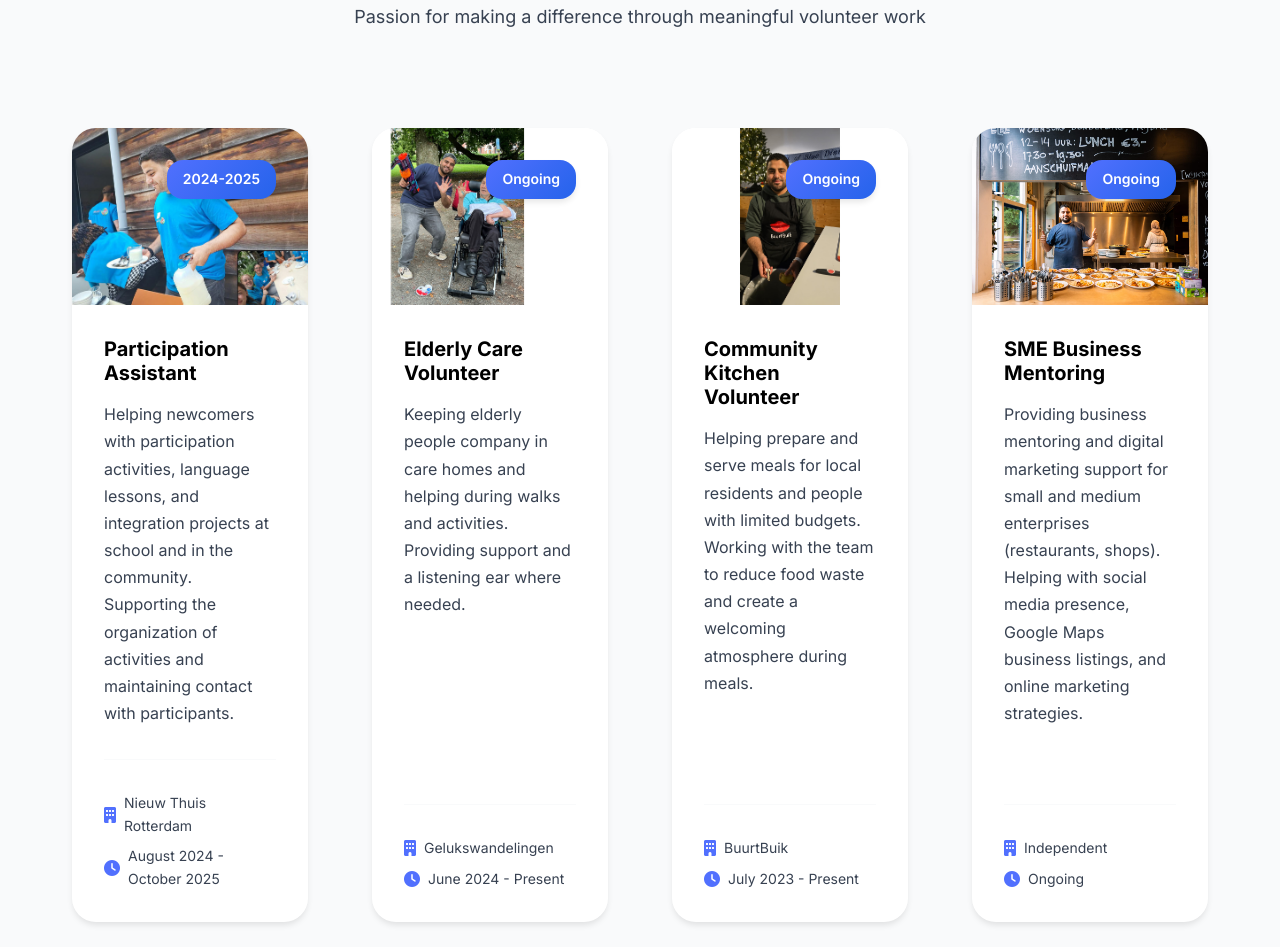
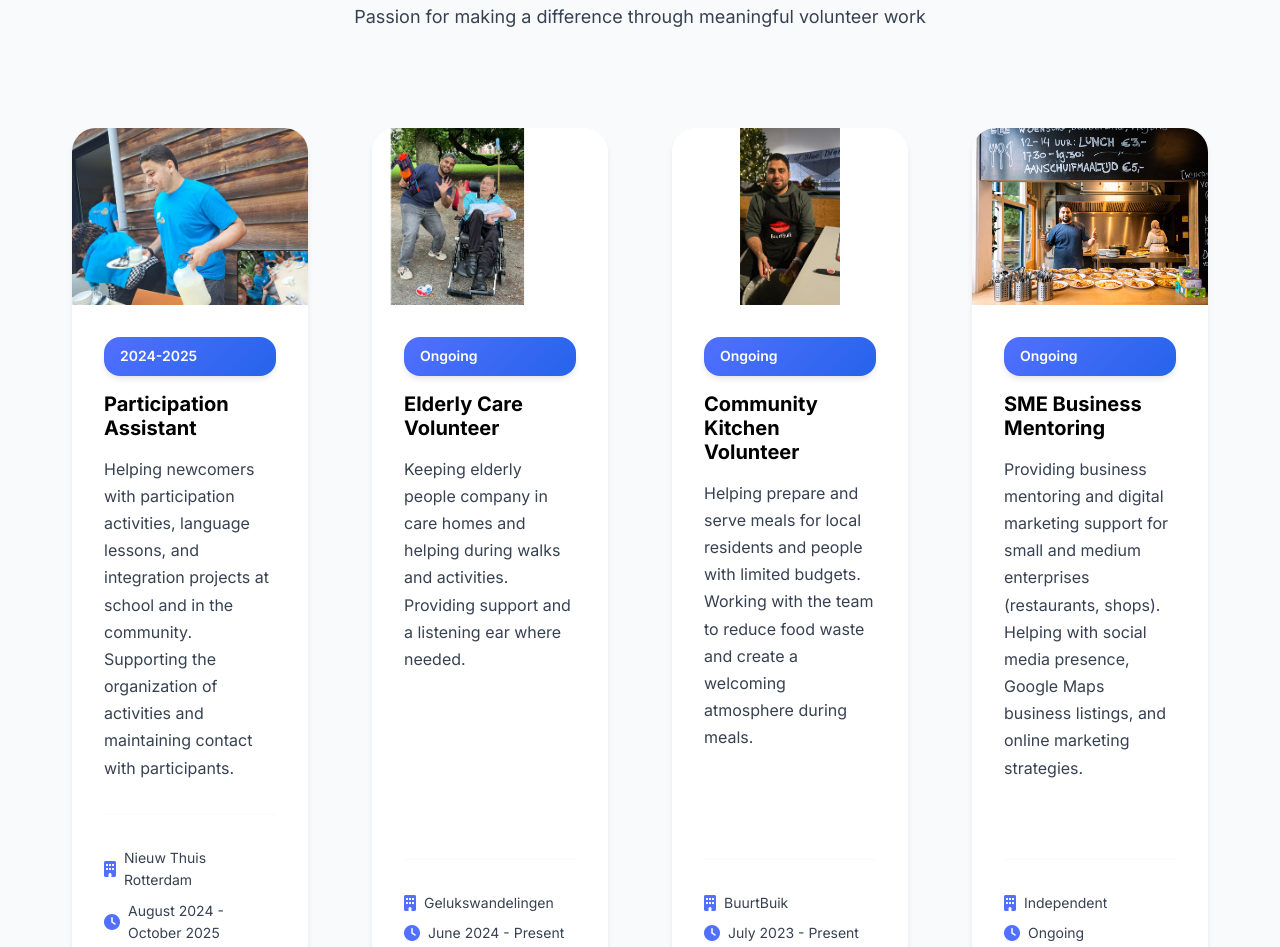
Before and after one commit to diaalhussein/mywebsite, a website: page public/index.html in a window 1280 px wide. Shown: the part 2280-3227 px from the top of the page. Drawn offline with nearby package versions, Linux system fonts and the light colour scheme.

Commit message:
Move volunteer badges below images for better visibility

```diff
--- a/public/css/style.css
+++ b/public/css/style.css
@@ -722,6 +722,8 @@ h1, h2, h3, h4, h5, h6 {
     font-weight: 600;
     font-size: 0.875rem;
     box-shadow: var(--shadow-md);
+    display: inline-block;
+    margin-bottom: var(--spacing-sm);
 }
 
 .volunteer-content {
--- a/public/index.html
+++ b/public/index.html
@@ -147,11 +147,10 @@
                 <div class="volunteer-item" data-aos="fade-up" data-aos-delay="100">
                     <div class="volunteer-image">
                         <img src="images/volunteer-1.jpg" alt="Nieuw Thuis Rotterdam">
-                        <div class="volunteer-overlay">
-                            <div class="volunteer-badge">2024-2025</div>
-                        </div>
+                        <div class="volunteer-overlay"></div>
                     </div>
                     <div class="volunteer-content">
+                        <div class="volunteer-badge">2024-2025</div>
                         <h3 class="volunteer-title">Participation Assistant</h3>
                         <p class="volunteer-description">Helping newcomers with participation activities, language lessons, and integration projects at school and in the community. Supporting the organization of activities and maintaining contact with participants.</p>
                         <div class="volunteer-meta">
@@ -165,11 +164,10 @@
                 <div class="volunteer-item" data-aos="fade-up" data-aos-delay="200">
                     <div class="volunteer-image">
                         <img src="images/volunteer-2.jpg" alt="Gelukswandelingen">
-                        <div class="volunteer-overlay">
-                            <div class="volunteer-badge">Ongoing</div>
-                        </div>
+                        <div class="volunteer-overlay"></div>
                     </div>
                     <div class="volunteer-content">
+                        <div class="volunteer-badge">Ongoing</div>
                         <h3 class="volunteer-title">Elderly Care Volunteer</h3>
                         <p class="volunteer-description">Keeping elderly people company in care homes and helping during walks and activities. Providing support and a listening ear where needed.</p>
                         <div class="volunteer-meta">
@@ -183,11 +181,10 @@
                 <div class="volunteer-item" data-aos="fade-up" data-aos-delay="300">
                     <div class="volunteer-image">
                         <img src="images/volunteer-3.jpg" alt="BuurtBuik">
-                        <div class="volunteer-overlay">
-                            <div class="volunteer-badge">Ongoing</div>
-                        </div>
+                        <div class="volunteer-overlay"></div>
                     </div>
                     <div class="volunteer-content">
+                        <div class="volunteer-badge">Ongoing</div>
                         <h3 class="volunteer-title">Community Kitchen Volunteer</h3>
                         <p class="volunteer-description">Helping prepare and serve meals for local residents and people with limited budgets. Working with the team to reduce food waste and create a welcoming atmosphere during meals.</p>
                         <div class="volunteer-meta">
@@ -201,11 +198,10 @@
                 <div class="volunteer-item" data-aos="fade-up" data-aos-delay="400">
                     <div class="volunteer-image">
                         <img src="images/volunteer-4.jpg" alt="Business Mentoring">
-                        <div class="volunteer-overlay">
-                            <div class="volunteer-badge">Ongoing</div>
-                        </div>
+                        <div class="volunteer-overlay"></div>
                     </div>
                     <div class="volunteer-content">
+                        <div class="volunteer-badge">Ongoing</div>
                         <h3 class="volunteer-title">SME Business Mentoring</h3>
                         <p class="volunteer-description">Providing business mentoring and digital marketing support for small and medium enterprises (restaurants, shops). Helping with social media presence, Google Maps business listings, and online marketing strategies.</p>
                         <div class="volunteer-meta">
```
